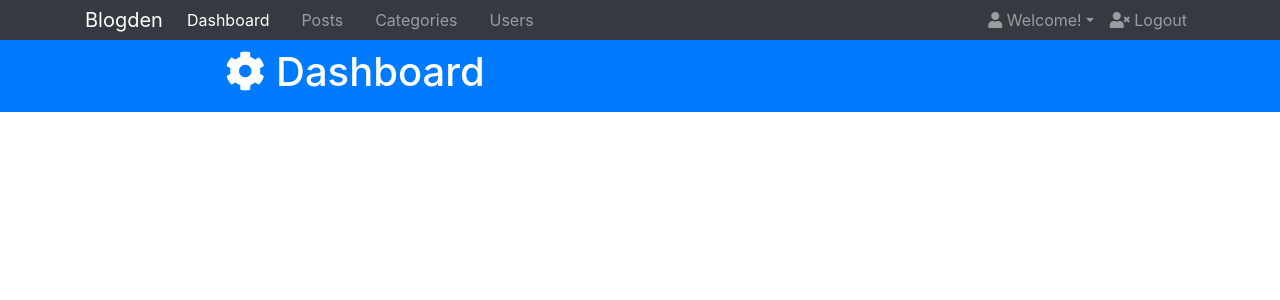
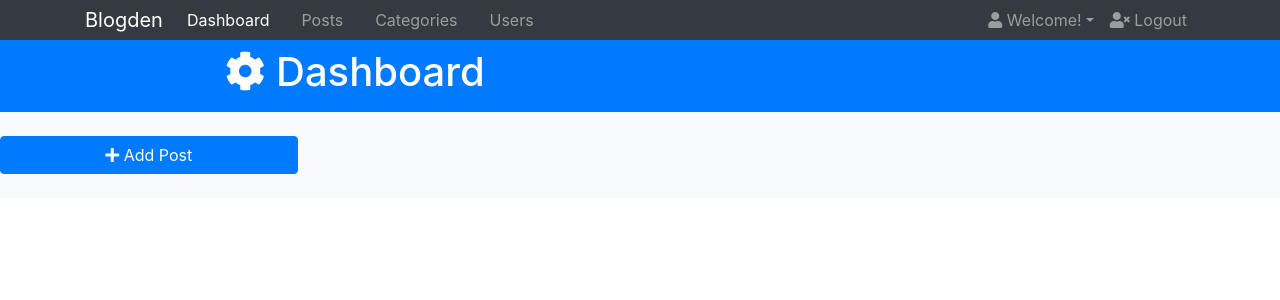
Before and after one commit to SparksFullStack/blogden-react, a React (Create React App) app: page / in a window 1280 px wide. Shown: the top 300 px of the page. Built offline with nearby package versions, Linux system fonts and the light colour scheme.

Commit message:
removed unneccesary files and created actions section

```diff
--- a/src/App.js
+++ b/src/App.js
@@ -3,6 +3,7 @@ import './App.css';
 
 import NavHeader from './components/NavHeader';
 import Header from './components/Header';
+import Actions from './components/Actions';
 
 class App extends Component {
   render() {
@@ -10,6 +11,7 @@ class App extends Component {
       <div className="App">
         <NavHeader />
         <Header />
+        <Actions />
       </div>
     );
   }
--- /dev/null
+++ b/src/components/Actions.js
@@ -0,0 +1,34 @@
+import React, { Component } from 'react'
+import {
+    Container,
+    Row,
+    Col,
+    Button
+} from 'reactstrap';
+
+export default class Actions extends Component {
+    state = {
+        isModalOpen: false,
+    }
+
+    toggleModal = () => {
+        this.setState({ isModalOpen: !this.state.isModalOpen });
+    }
+
+    render() {
+        const {isModalOpen} = this.state
+
+        return (
+        <section id="actions" className="py-4 mb-4 bg-light">
+            <Row>
+                <Col md="3">
+                    <Button onClick={this.toggleModal} href="#" color="primary" block>
+                        <i className="fas fa-plus"></i> Add Post
+                    </Button>
+                </Col>
+
+            </Row>
+        </section>
+        )
+    }
+}
--- a/src/components/Header.js
+++ b/src/components/Header.js
@@ -1,5 +1,4 @@
 import React, { Component } from 'react'
-import "./Header.css";
 import {
     Container,
     Row,
--- a/src/components/NavHeader.js
+++ b/src/components/NavHeader.js
@@ -1,5 +1,4 @@
 import React, { Component } from 'react'
-import "./NavHeader.css";
 import {
     Navbar,
     NavbarBrand,
```
Also changed, not shown: src/components/Header.css (deleted), src/components/NavHeader.css (deleted). Lines whose indentation alone changed are shown as unchanged.
